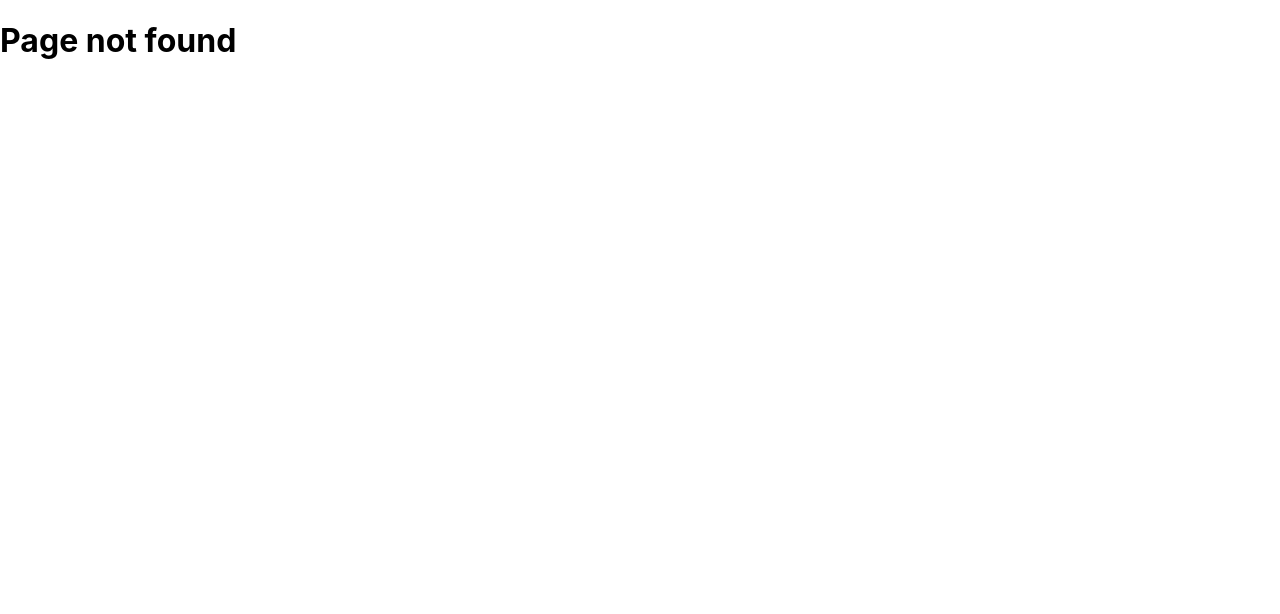
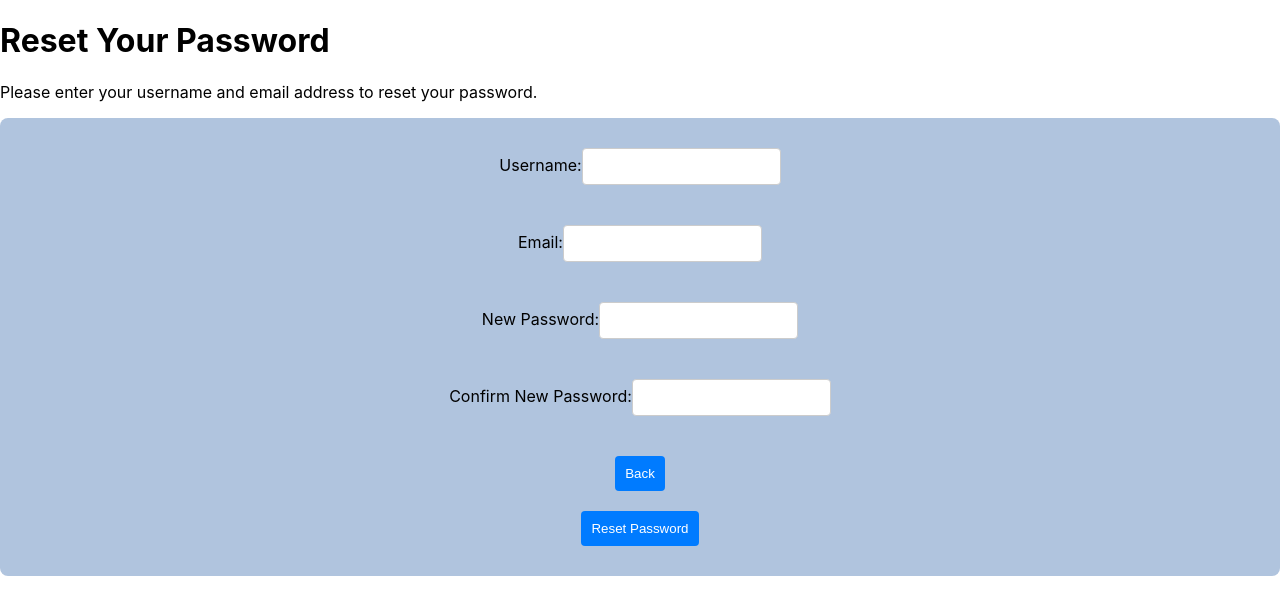
Before and after one commit to georgecuiX/DanceSyncRecClub, a React (Create React App) app in the folder club-membership/: page /forgotPassword in a window 1280 px wide. Before the commit this address had no page. Shown: the top 614 px of the page. Built offline with nearby package versions, Linux system fonts and the light colour scheme.

Commit message:
Changes to Login and Resgistration Screens, added Forgot Password function

```diff
--- a/club-membership/src/WebRoutes.js
+++ b/club-membership/src/WebRoutes.js
@@ -3,6 +3,7 @@ import WelcomeScreen from './pages/WelcomeScreen';
 import RegistrationScreen from './pages/RegistrationScreen'
 import { Login } from './pages/Login';
 import { AdminLogin } from './pages/AdminLogin';
+import ForgotPassword  from './pages/ForgotPassword';
 
 export const WebRoutes = () => {
     return (
@@ -12,6 +13,7 @@ export const WebRoutes = () => {
                 <Route path='/login' element={<Login />} />
                 <Route path='/admin' element={<AdminLogin />} />
                 <Route path='/register' element={<RegistrationScreen />} />
+                <Route path='/forgotPassword' element={<ForgotPassword />} />
                 <Route path='*' element={<h1>Page not found</h1>} /> {/* Catch all other paths */}
             </Routes>
         </Router>
--- /dev/null
+++ b/club-membership/src/pages/AdminLogin.css
@@ -0,0 +1,37 @@
+.adminLogin {
+    display: flex;
+    flex-direction: column;
+    justify-content: center;
+    align-items: center;
+    font-family: 'Arial, sans-serif';
+    color: lightblue;
+    height: 100vh; /* This makes the login container take the full viewport height */
+  }
+
+  form {
+    background-color: lightsteelblue;
+    padding: 20px;
+    border-radius: 8px;
+    display: flex;
+    flex-direction: column;
+    align-items: center; /* This centers the form elements (inputs, buttons) horizontally */
+  }
+
+  input, select, button {
+    margin: 10px 0;
+    padding: 10px;
+    border-radius: 4px;
+    border: 1px solid #ccc;
+
+  }
+
+  button {
+    background-color: #007bff;
+    color: white;
+    border: none;
+    cursor: pointer;
+  }
+
+  button:hover {
+    background-color: #0056b3;
+  }
--- a/club-membership/src/pages/AdminLogin.js
+++ b/club-membership/src/pages/AdminLogin.js
@@ -1,5 +1,66 @@
+import React, { useState } from 'react';
+import { Link, useNavigate } from 'react-router-dom';
+import './AdminLogin.css';
+
 export const AdminLogin = () => {
+    const [credentials, setCredentials] = useState({
+        username: '',
+        password: '',
+    });
+
+    const navigate = useNavigate(); // Step 2: Create an instance of navigate
+
+    const handleChange = (event) => {
+        const { name, value } = event.target;
+        setCredentials({
+            ...credentials,
+            [name]: value,
+        });
+    };
+
+    const handleSubmit = (event) => {
+        event.preventDefault();
+        console.log('Attempting login with:', credentials);
+        // Here you would typically handle the login, e.g., send the credentials to your server
+        alert('Succesful Login');
+    };
+
+    const handleBack = () => {
+        navigate('/'); // Navigate back to the WelcomeScreen
+    };
+
     return (
-        <h1>Welcome to the Admin Login Page</h1>
+        <div>
+            <h1>Welcome to the Admin Login Page</h1>
+            <p>Enter your username and password to proceed</p>
+            <form onSubmit={handleSubmit}>
+                <label>
+                    Username:
+                    <input
+                        type="text"
+                        name="username"
+                        value={credentials.username}
+                        onChange={handleChange}
+                        required
+                    />
+                </label>
+                <br />
+                <label>
+                    Password:
+                    <input
+                        type="password"
+                        name="password"
+                        value={credentials.password}
+                        onChange={handleChange}
+                        required
+                    />
+                </label>
+                <br />
+                <Link to='/forgotPassword'>Forgot your password?</Link>
+                <br />
+                <button type="button" onClick={handleBack}>Back</button> {}
+                <button type="submit">Log In</button>
+            </form>
+        </div>
     );
-}
+};
--- /dev/null
+++ b/club-membership/src/pages/ForgotPassword.css
@@ -0,0 +1,37 @@
+.forgotPassword {
+    display: flex;
+    flex-direction: column;
+    justify-content: center;
+    align-items: center;
+    font-family: 'Arial, sans-serif';
+    color: lightblue;
+    height: 100vh; /* This makes the login container take the full viewport height */
+  }
+
+  form {
+    background-color: lightsteelblue;
+    padding: 20px;
+    border-radius: 8px;
+    display: flex;
+    flex-direction: column;
+    align-items: center; /* This centers the form elements (inputs, buttons) horizontally */
+  }
+
+  input, select, button {
+    margin: 10px 0;
+    padding: 10px;
+    border-radius: 4px;
+    border: 1px solid #ccc;
+
+  }
+
+  button {
+    background-color: #007bff;
+    color: white;
+    border: none;
+    cursor: pointer;
+  }
+
+  button:hover {
+    background-color: #0056b3;
+  }
--- /dev/null
+++ b/club-membership/src/pages/ForgotPassword.js
@@ -0,0 +1,95 @@
+import React, { useState } from 'react';
+import { useNavigate } from 'react-router-dom';
+
+const ForgotPassword = () => {
+    const [formData, setFormData] = useState({
+        username: '',
+        email: '',
+        newPassword: '',
+        confirmPassword: '',
+    });
+
+    const navigate = useNavigate();
+
+    const handleChange = (event) => {
+        const { name, value } = event.target;
+        setFormData(prevState => ({
+            ...prevState,
+            [name]: value,
+        }));
+    };
+
+    const handleSubmit = (event) => {
+        event.preventDefault();
+        if (formData.newPassword !== formData.confirmPassword) {
+            alert("Passwords don't match.");
+            return;
+        }
+        console.log('Reset password request for:', formData);
+        // Here you would handle the password reset request
+        // e.g., send the formData to your server for verification and password update
+        alert('Your password has been updated.');
+        navigate('/'); // Navigate back to the login page
+    };
+
+    const handleBack = () => {
+        navigate('/'); // Navigate back to the WelcomeScreen
+    };
+
+    return (
+        <div>
+            <h1>Reset Your Password</h1>
+            <p>Please enter your username and email address to reset your password.</p>
+            <form onSubmit={handleSubmit}>
+                <label>
+                    Username:
+                    <input
+                        type="text"
+                        name="username"
+                        value={formData.username}
+                        onChange={handleChange}
+                        required
+                    />
+                </label>
+                <br />
+                <label>
+                    Email:
+                    <input
+                        type="email"
+                        name="email"
+                        value={formData.email}
+                        onChange={handleChange}
+                        required
+                    />
+                </label>
+                <br />
+                <label>
+                    New Password:
+                    <input
+                        type="password"
+                        name="newPassword"
+                        value={formData.newPassword}
+                        onChange={handleChange}
+                        required
+                    />
+                </label>
+                <br />
+                <label>
+                    Confirm New Password:
+                    <input
+                        type="password"
+                        name="confirmPassword"
+                        value={formData.confirmPassword}
+                        onChange={handleChange}
+                        required
+                    />
+                </label>
+                <br />
+                <button type="button" onClick={handleBack}>Back</button> {}
+                <button type="submit">Reset Password</button>
+            </form>
+        </div>
+    );
+};
+
+export default ForgotPassword;
--- /dev/null
+++ b/club-membership/src/pages/Login.css
@@ -0,0 +1,37 @@
+.login {
+    display: flex;
+    flex-direction: column;
+    justify-content: center;
+    align-items: center;
+    font-family: 'Arial, sans-serif';
+    color: lightblue;
+    height: 100vh; /* This makes the login container take the full viewport height */
+  }
+
+  form {
+    background-color: lightsteelblue;
+    padding: 20px;
+    border-radius: 8px;
+    display: flex;
+    flex-direction: column;
+    align-items: center; /* This centers the form elements (inputs, buttons) horizontally */
+  }
+
+  input, select, button {
+    margin: 10px 0;
+    padding: 10px;
+    border-radius: 4px;
+    border: 1px solid #ccc;
+
+  }
+
+  button {
+    background-color: #007bff;
+    color: white;
+    border: none;
+    cursor: pointer;
+  }
+
+  button:hover {
+    background-color: #0056b3;
+  }
--- a/club-membership/src/pages/Login.js
+++ b/club-membership/src/pages/Login.js
@@ -1,5 +1,66 @@
+import React, { useState } from 'react';
+import { Link, useNavigate } from 'react-router-dom'; // Import Link along with useNavigate
+
 export const Login = () => {
+    const [credentials, setCredentials] = useState({
+        username: '',
+        password: '',
+    });
+
+    const navigate = useNavigate(); // Create an instance of navigate
+
+    const handleChange = (event) => {
+        const { name, value } = event.target;
+        setCredentials({
+            ...credentials,
+            [name]: value,
+        });
+    };
+
+    const handleSubmit = (event) => {
+        event.preventDefault();
+        console.log('Attempting login with:', credentials);
+        // Here you would typically handle the login, e.g., send the credentials to your server
+        alert('Successful Login');
+    };
+
+    const handleBack = () => {
+        navigate('/'); // Navigate back to the WelcomeScreen
+    };
+
     return (
-        <h1>Welcome to the Login Page</h1>
+        <div>
+            <h1>Welcome to the Member Login Page</h1>
+            <p>Enter your username and password to proceed</p>
+            <form onSubmit={handleSubmit}>
+                <label>
+                    Username:
+                    <input
+                        type="text"
+                        name="username"
+                        value={credentials.username}
+                        onChange={handleChange}
+                        required
+                    />
+                </label>
+                <br />
+                <label>
+                    Password:
+                    <input
+                        type="password"
+                        name="password"
+                        value={credentials.password}
+                        onChange={handleChange}
+                        required
+                    />
+                </label>
+                <br />
+                {/* Add "Forgot your password?" link */}
+                <Link to='/forgotPassword'>Forgot your password?</Link>
+                <br />
+                <button type="button" onClick={handleBack}>Back</button>
+                <button type="submit">Log In</button>
+            </form>
+        </div>
     );
-}
+};
--- a/club-membership/src/pages/RegistrationScreen.js
+++ b/club-membership/src/pages/RegistrationScreen.js
@@ -42,6 +42,8 @@ const RegistrationScreen = () => {
 
       return (
         <form onSubmit={handleSubmit}>
+          <h1>Welcome to the Registration Page</h1>
+            <p>Enter your information to proceed</p>
           <label>
             First Name:
             <input type="text" name="firstName" value={formState.firstName} onChange={handleChange} required />
```
